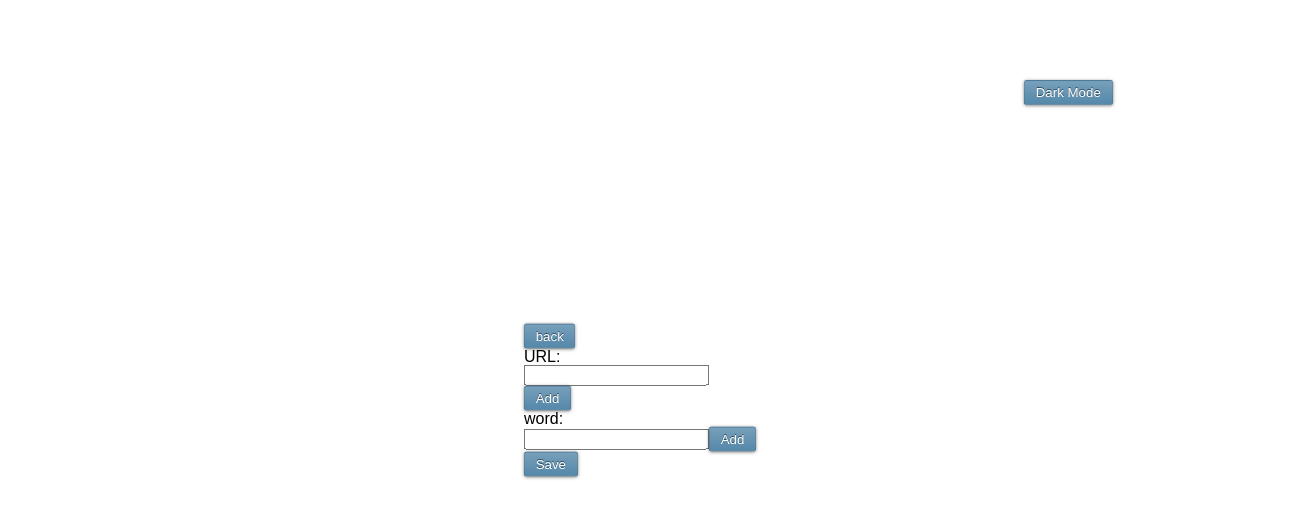
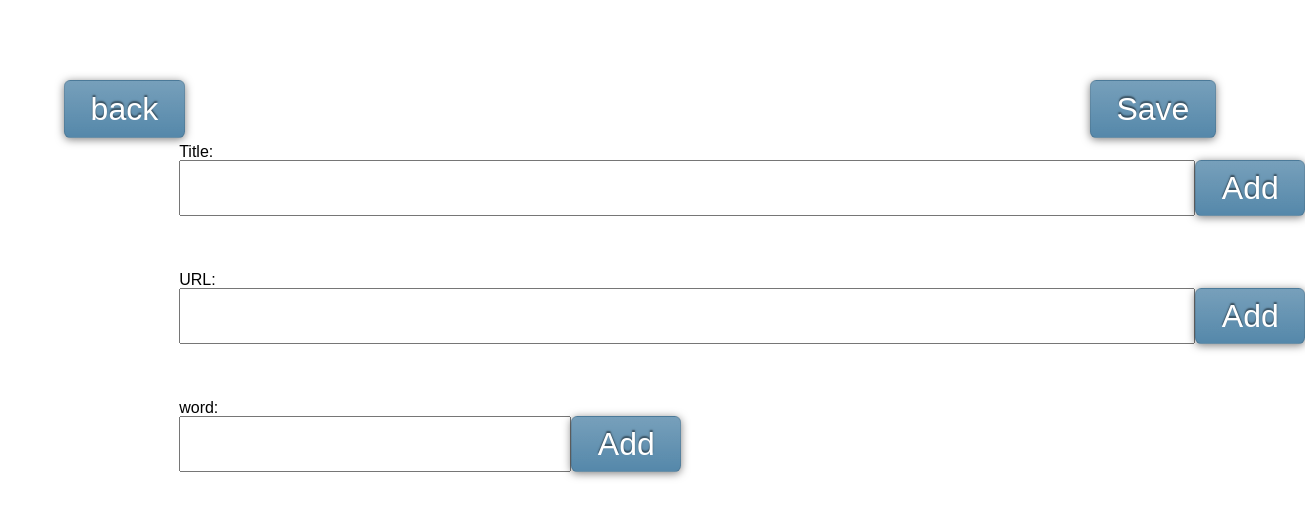
Before and after one commit to Yangfsssss/englishlearningproject_front, a React (Create React App) app: page /home in a window 1280 px wide. Both pictures are taken after a click on the button "New Study". Shown: the top 518 px of the page, 1305 px wide, since content can reach past the window. Built offline with nearby package versions, Linux system fonts and the light colour scheme.

Commit message:
styles added

```diff
--- a/src/App.js
+++ b/src/App.js
@@ -22,9 +22,9 @@ const App = () => {
   return (
     <>
       {/* <div style={darkMode} /> */}
-      <Button position="absolute" left="80%" top="10%">
+      {/* <Button position="absolute" left="80%" top="10%">
         Dark Mode
-      </Button>
+      </Button> */}
       <GlobalStyle />
       {/* <LoginForm /> */}
       <Home />
--- a/src/components/Home.js
+++ b/src/components/Home.js
@@ -15,10 +15,14 @@ const Home = () => {
   // }, [])
   // console.log(sections)
   const mainDiv = {
+    width: "90%",
+    height: "80%",
     position: "absolute",
     left: "50%",
     top: "50%",
     transform: "translate(-50%,-50%)"
+    // backgroundColor: "#bfa",
+    // border: "1px solid "
   };
   const home = { display: showNewStudy || showStudyReview ? "none" : "" };
   const newStudy = { display: showNewStudy ? "" : "none" };
@@ -34,7 +38,13 @@ const Home = () => {
 
   return (
     <div style={mainDiv}>
-      <Button display={back} onClick={handleGoBack}>
+      <Button
+        position="absolute"
+        left="0"
+        top="0"
+        display={back}
+        onClick={handleGoBack}
+      >
         back
       </Button>
       <div style={home}>
@@ -42,6 +52,10 @@ const Home = () => {
           width="8em"
           height="4em"
           margin="0 3em 0"
+          position="absolute"
+          left="40%"
+          top="50%"
+          transform="translate(-50%,-50%)"
           onClick={handleShowNewStudy}
         >
           New Study
@@ -50,6 +64,10 @@ const Home = () => {
           width="8em"
           height="4em"
           margin="0 0 0 3em"
+          position="absolute"
+          left="60%"
+          top="50%"
+          transform="translate(-50%,-50%)"
           onClick={handleShowStudyReview}
         >
           Study Review
--- a/src/components/NewStudy.js
+++ b/src/components/NewStudy.js
@@ -1,20 +1,35 @@
 import React, { useState } from "react";
 import network from "../services/network";
 
+import Div from "../styledComponents/Div";
 import Button from "../styledComponents/Button";
 import Input from "../styledComponents/Input";
 
 const NewStudy = () => {
+  const [title, setTitle] = useState("");
   const [url, setUrl] = useState("");
   const [wordUnit, setWordUnit] = useState({ word: "", translation: "" });
   const [wordUnits, setWordUnits] = useState([]);
   const [isUrlSaved, setIsUrlSaved] = useState(false);
+  const [isTitleSaved, setIsTitleSaved] = useState(false);
 
-  const display = isUrlSaved ? "none" : "";
+  const displayTitle = isTitleSaved ? "none" : "";
+  const displayUrl = isUrlSaved ? "none" : "";
 
-  const handleURLChange = e => setUrl(e.target.value);
+  const handleTitleChange = e => setTitle(e.target.value);
+  const handleUrlChange = e => setUrl(e.target.value);
   const handleWordChange = e =>
     setWordUnit({ ...wordUnit, word: e.target.value });
+
+  const saveTitle = e => {
+    e.preventDefault();
+
+    if (title === "") {
+      alert("title cannot be empty");
+    } else {
+      setIsTitleSaved(true);
+    }
+  };
 
   const saveUrl = e => {
     e.preventDefault();
@@ -51,24 +66,60 @@ const NewStudy = () => {
     }
   };
 
+  const showTitleOrAddButton = () => {
+    return isTitleSaved ? (
+      <h1> {title}</h1>
+    ) : (
+      <Input
+        width="21em"
+        height="50px"
+        value={title}
+        onChange={handleTitleChange}
+      />
+    );
+  };
+
+  const showUrlOrAddButton = () => {
+    return isUrlSaved ? (
+      <h1> {url}</h1>
+    ) : (
+      <Input
+        width="21em"
+        height="50px"
+        value={url}
+        onChange={handleUrlChange}
+      />
+    );
+  };
+
   return (
     <form onSubmit={saveSection}>
-      <div>
-        <h2>URL:</h2>
-        {isUrlSaved ? (
-          <p> {url}</p>
-        ) : (
-          <Input value={url} onChange={handleURLChange} />
-        )}
-        <Button display={display} onClick={saveUrl}>
+      <Div left="10%" top="10%">
+        <h2>Title:</h2>
+        {showTitleOrAddButton()}
+        <Button height="35px" display={displayTitle} onClick={saveTitle}>
           Add
         </Button>
-      </div>
-      <div>
+      </Div>
+      <Div left="10%" top="30%">
+        <h2>URL:</h2>
+        {showUrlOrAddButton()}
+        <Button height="35px" display={displayUrl} onClick={saveUrl}>
+          Add
+        </Button>
+      </Div>
+      <Div left="10%" top="50%">
         <h2>word:</h2>
-        <input value={wordUnit.word} onChange={handleWordChange} />
-        <Button onClick={saveWord}>Add</Button>
-      </div>
+        <Input
+          width="8em"
+          height="50px"
+          value={wordUnit.word}
+          onChange={handleWordChange}
+        />
+        <Button height="35px" onClick={saveWord}>
+          Add
+        </Button>
+      </Div>
       <ul>
         {wordUnits.map((wordUnit, index) => (
           <li key={index}>
@@ -77,7 +128,9 @@ const NewStudy = () => {
           </li>
         ))}
       </ul>
-      <Button type="submit">Save</Button>
+      <Button right="0" type="submit">
+        Save
+      </Button>
     </form>
   );
 };
--- a/src/components/Section.js
+++ b/src/components/Section.js
@@ -1,16 +1,17 @@
-import React from 'react'
+import React from "react";
 
-const Section = ({ url, words }) => {
+const Section = ({ title, url, words }) => {
   return (
     <div>
-      <h1>{url}</h1>
+      <h1>{title}</h1>
+      <h2>{url}</h2>
       <ul>
-        {words.map((word) => (
+        {words.map(word => (
           <li>{word}</li>
         ))}
       </ul>
     </div>
-  )
-}
+  );
+};
 
-export default Section
+export default Section;
--- a/src/components/StudyReview.js
+++ b/src/components/StudyReview.js
@@ -6,7 +6,11 @@ const StudyReview = ({ sections }) => {
   return (
     <div>
       {sections.map(section => (
-        <Section url={section.url} words={section.words} />
+        <Section
+          title={section.title}
+          url={section.url}
+          words={section.words}
+        />
       ))}
     </div>
   );
--- a/src/styledComponents/Button.js
+++ b/src/styledComponents/Button.js
@@ -3,19 +3,26 @@ import styled from "styled-components";
 const Button = styled.button`
   display: ${props => props.display};
   padding: 0.3em 0.8em;
+  /* border: none; */
   border: 1px solid rgba(0, 0, 0, 0.1);
   background: #58a linear-gradient(hsla(0, 0%, 100%, 0.2), transparent);
   border-radius: 0.2em;
   box-shadow: 0 0.05em 0.25em rgba(0, 0, 0, 0.5);
+  font-size: 2em;
+  line-height: ${props => props.height};
   color: white;
   text-shadow: 0 -0.05em 0.05em rgba(0, 0, 0, 0.5);
   width: ${props => props.width};
   height: ${props => props.height};
   margin: ${props => props.margin};
-  position: ${props => props.position};
+  position:absolute;
+  /* position: ${props => props.position}; */
   left: ${props => props.left};
   top: ${props => props.top};
+  right:${props => props.right};
   transform: ${props => props.transform};
+  vertical-align: middle;
+  box-sizing: content-box;
 `;
 
 export default Button;
--- /dev/null
+++ b/src/styledComponents/Div.js
@@ -0,0 +1,16 @@
+import styled from "styled-components";
+
+const Div = styled.div`
+  /* display:${props => props.display}; */
+  width: ${props => props.width};
+  height: ${props => props.height};
+  margin: ${props => props.margin};
+  /* position: ${props => props.position}; */
+  left: ${props => props.left};
+  top: ${props => props.top};
+  /* transform: ${props => props.transform}; */
+  position:absolute;
+  /* transform:translate(-50%,-50%); */
+`;
+
+export default Div;
--- a/src/styledComponents/Input.js
+++ b/src/styledComponents/Input.js
@@ -4,9 +4,13 @@ const Input = styled.input.attrs({
   placeholder: "",
   type: "text"
 })`
-  display: block;
+  /* display: block; */
+  font-size: 3em;
   width: ${props => props.width};
   height: ${props => props.height};
+  line-height: ${props => props.height};
+  /* border: none; */
+  vertical-align: middle;
 `;
 
 export default Input;
```
